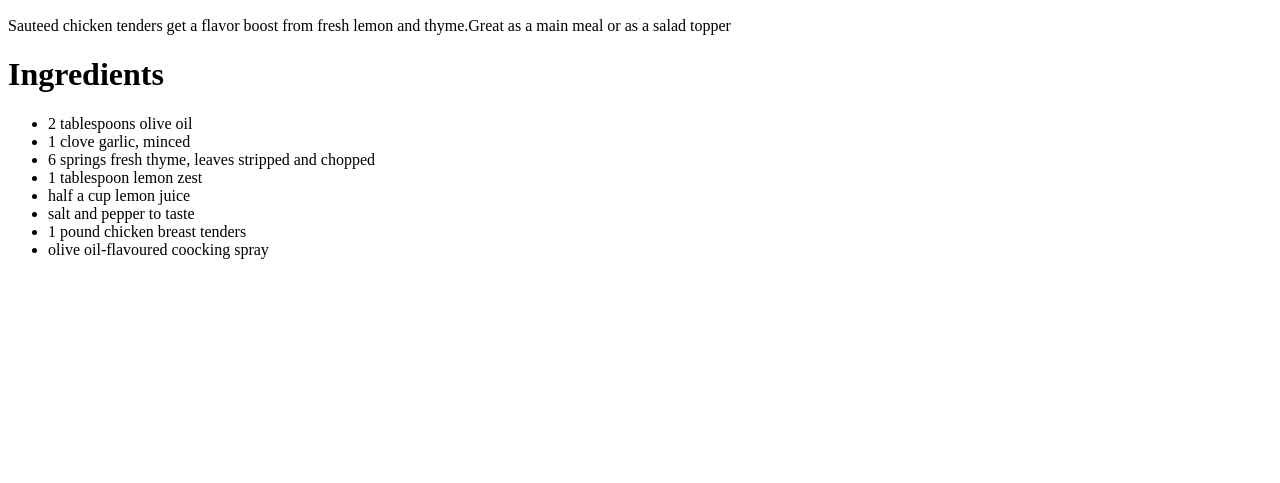
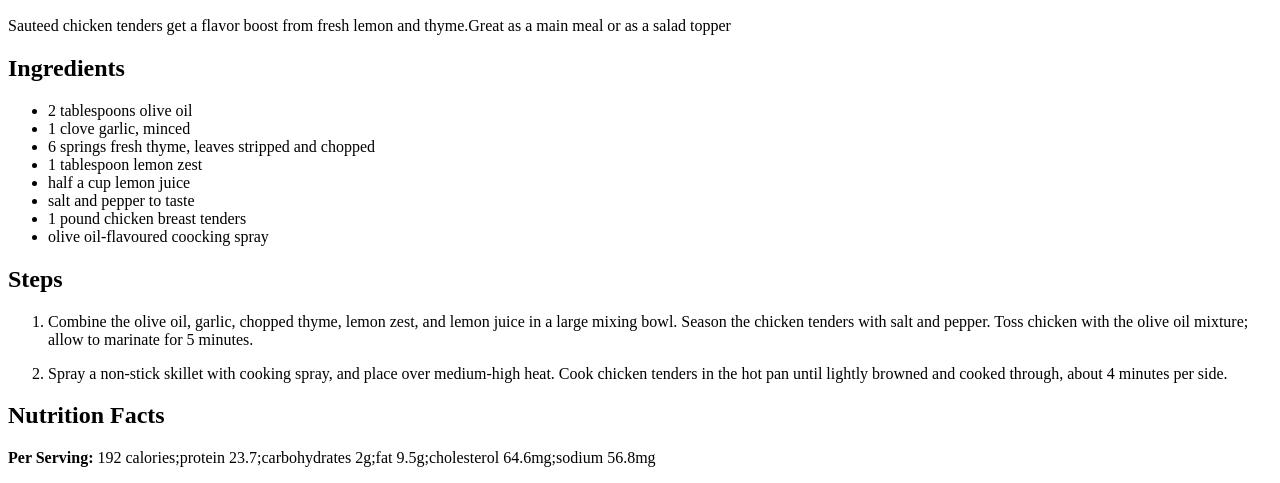
Before and after one commit to molleman131/odin-recipes, a plain HTML site: page recipes/chicken.html in a window 1280 px wide. Shown: the part 383-866 px from the top of the page. Before the commit the page ends 800 px from the top, so only its background shows below. Drawn offline with Linux system fonts and the light colour scheme.

Commit message:
Finished the Lemon Thyme Chicken Tenders recipe

```diff
--- a/recipes/chicken.html
+++ b/recipes/chicken.html
@@ -10,7 +10,7 @@
 
         <img src="https://imagesvc.meredithcorp.io/v3/mm/image?url=https%3A%2F%2Fimages.media-allrecipes.com%2Fuserphotos%2F5146897.jpg&w=960&h=1276&c=sc&poi=face&q=85" alt="a delicious plate with chicken tenders">
         <p> Sauteed chicken tenders get a flavor boost from fresh lemon and thyme.Great as a main meal or as a salad topper</p>
-        <p><h1>Ingredients</h1></p>
+        <p><h2>Ingredients</h2></p>
         <p><ul>
             <li>2 tablespoons olive oil</li>
             <li>1 clove garlic, minced</li>
@@ -21,5 +21,12 @@
             <li>1 pound chicken breast tenders</li>
             <li>olive oil-flavoured coocking spray</li>
         </ul></p>
+        <p><h2>Steps</h2></p>
+        <p><ol>
+            <li>Combine the olive oil, garlic, chopped thyme, lemon zest, and lemon juice in a large mixing bowl. Season the chicken tenders with salt and pepper. Toss chicken with the olive oil mixture; allow to marinate for 5 minutes.</li>
+            <p><li>Spray a non-stick skillet with cooking spray, and place over medium-high heat. Cook chicken tenders in the hot pan until lightly browned and cooked through, about 4 minutes per side.</p></li>
+        </ol></p>
+        <p><h2>Nutrition Facts</h2></p>
+        <p><strong>Per Serving:</strong> 192 calories;protein 23.7;carbohydrates 2g;fat 9.5g;cholesterol 64.6mg;sodium 56.8mg</p>
     </body>
 </html>
```
